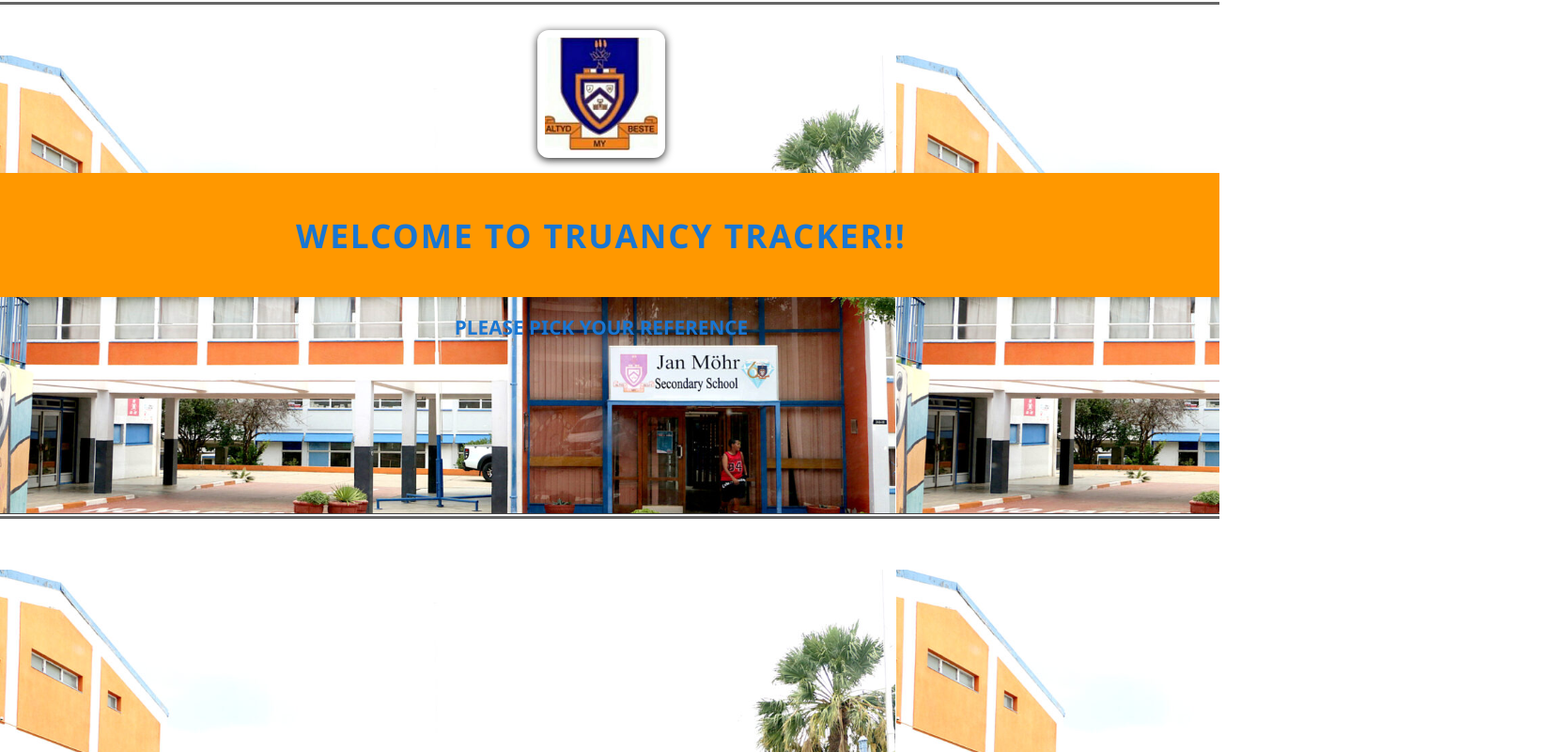
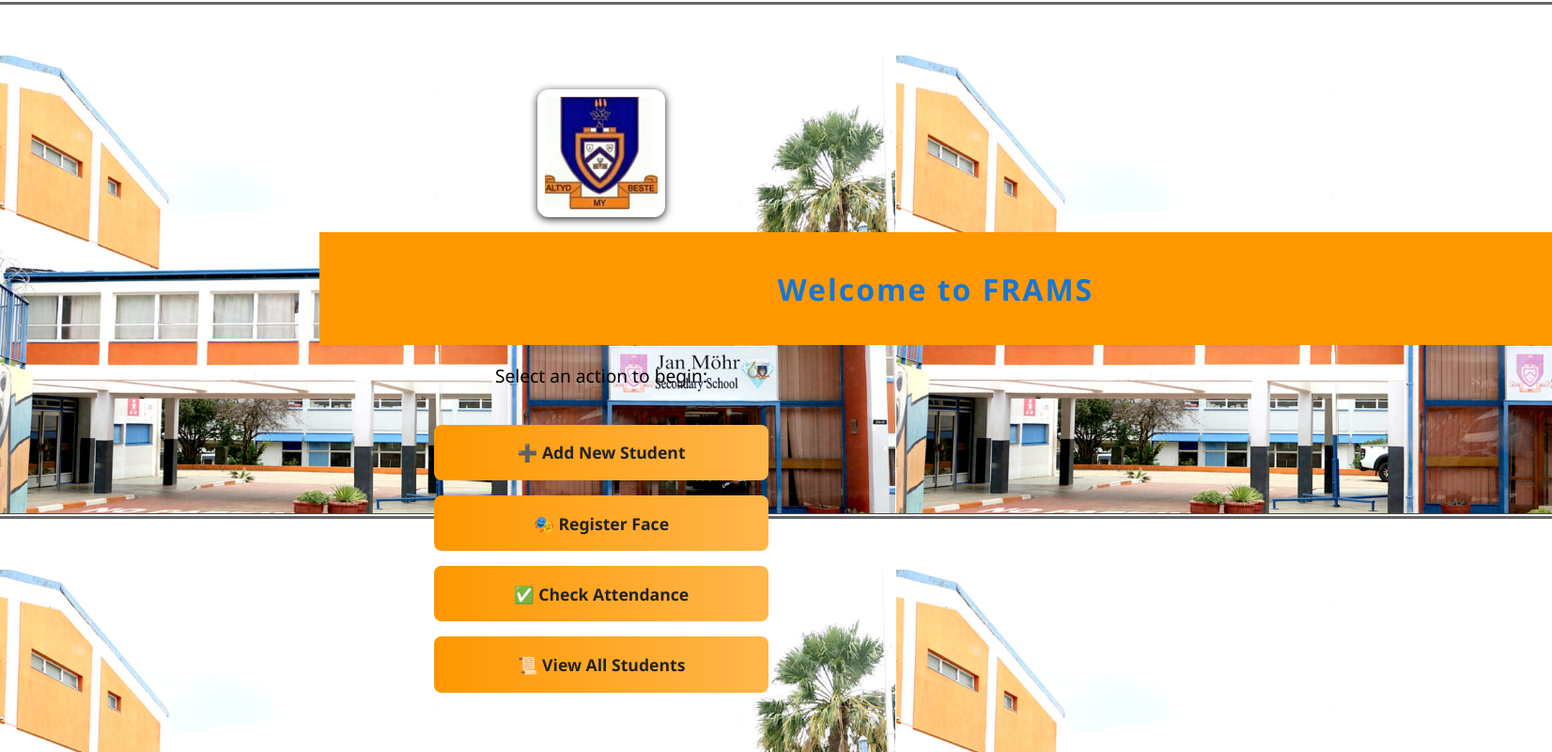
Before and after one commit to Ailly-Shilunga/FRAMS, a website: page public/inde.html in a window 1280 px wide. Shown: the whole page at 94% size, 1652 px wide, since content can reach past the window. Drawn offline with Linux system fonts and the light colour scheme.

Commit message:
landing page

```diff
--- a/public/inde.html
+++ b/public/inde.html
@@ -2,9 +2,21 @@
 <html lang="en">
 <head>
   <meta charset="UTF-8">
-  <title>WELCOME PAGE</title>
+  <title>FRAMS Dashboard</title>
   <link rel="stylesheet" href="style.css">
 </head>
-<img src="assets/logo.jpeg.jpg" alt="School Logo" class="school-logo">
-<h1>WELCOME TO TRUANCY TRACKER!!</h1>
-<h2> PLEASE  PICK YOUR REFERENCE</h2>
+<body>
+  <div class="landing-container">
+    <img src="assets/logo.jpeg.jpg" alt="School Logo" class="school-logo">
+    <h1>Welcome to FRAMS</h1>
+    <p>Select an action to begin:</p>
+
+    <div class="button-group">
+      <a href="add-student.html" class="nav-btn">➕ Add New Student</a>
+      <a href="register-face.html" class="nav-btn">🎭 Register Face</a>
+      <a href="attendance.html" class="nav-btn">✅ Check Attendance</a>
+      <a href="student-list.html" class="nav-btn">📜 View All Students</a>
+    </div>
+  </div>
+</body>
+</html>
--- a/public/style.css
+++ b/public/style.css
@@ -237,3 +237,49 @@ ul#student-list li:hover {
     color: #fff;
     box-shadow: 0 4px 12px rgba(25, 118, 210, 0.3);
   }
+  /* Landing container */
+.landing-container {
+    text-align: center;
+    padding: 3em;
+    max-width: 600px;
+    margin: auto;
+  }
+
+  .landing-container h1 {
+    font-size: 2em;
+    color: #1976D2;
+    margin-bottom: 0.2em;
+  }
+
+  .landing-container p {
+    margin-bottom: 2em;
+    font-size: 1.2em;
+  }
+
+  .button-group {
+    display: flex;
+    flex-direction: column;
+    gap: 1em;
+    align-items: center;
+  }
+
+  .nav-btn {
+    display: inline-block;
+    width: 90%;
+    max-width: 320px;
+    padding: 1em;
+    background: linear-gradient(90deg, #FF9800, #FFB74D);
+    color: #222;
+    font-size: 1.1em;
+    font-weight: bold;
+    border: none;
+    border-radius: 8px;
+    text-decoration: none;
+    transition: background 0.3s, transform 0.2s;
+  }
+
+  .nav-btn:hover {
+    background: linear-gradient(90deg, #1976D2, #63A4FF);
+    color: white;
+    transform: scale(1.03);
+  }
```
